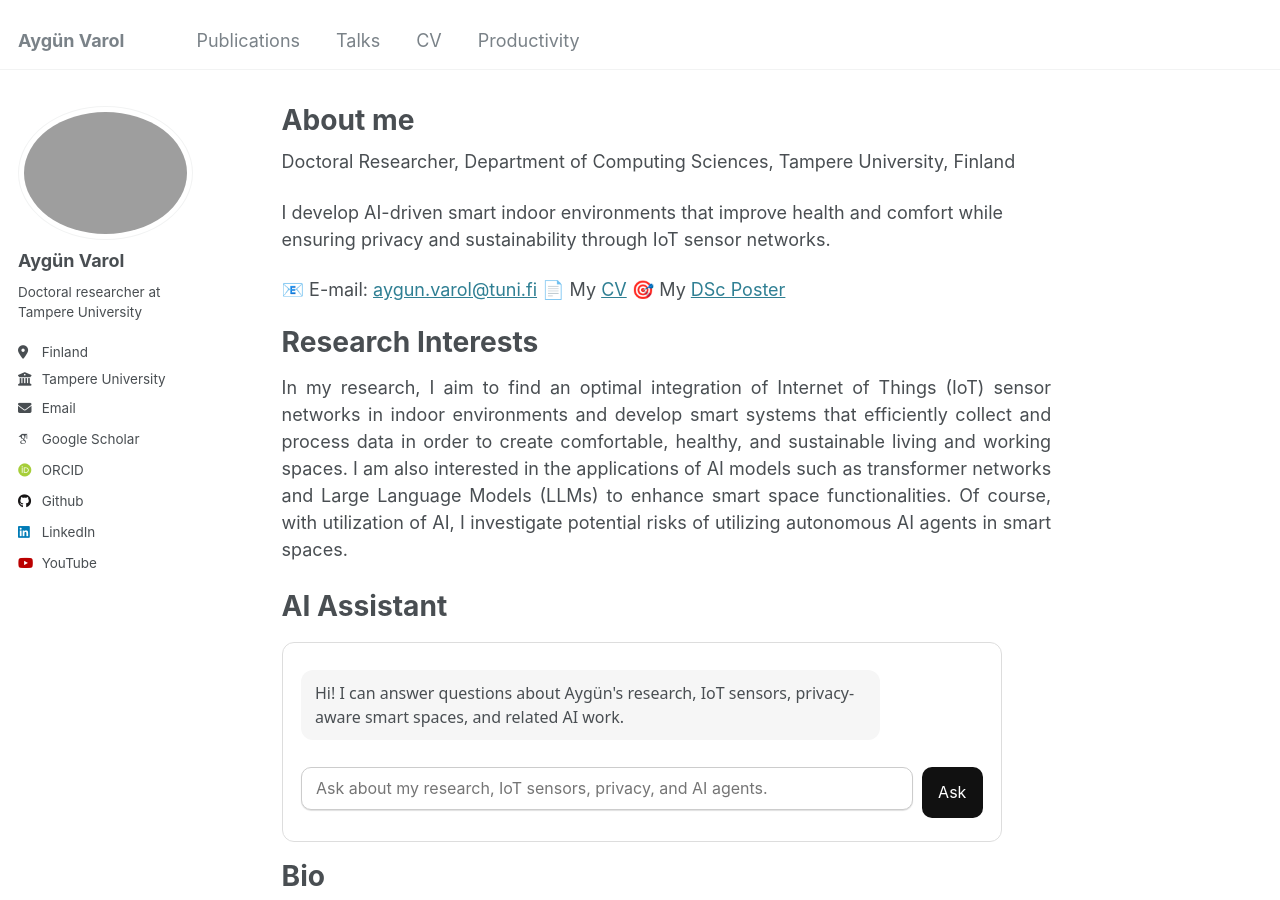
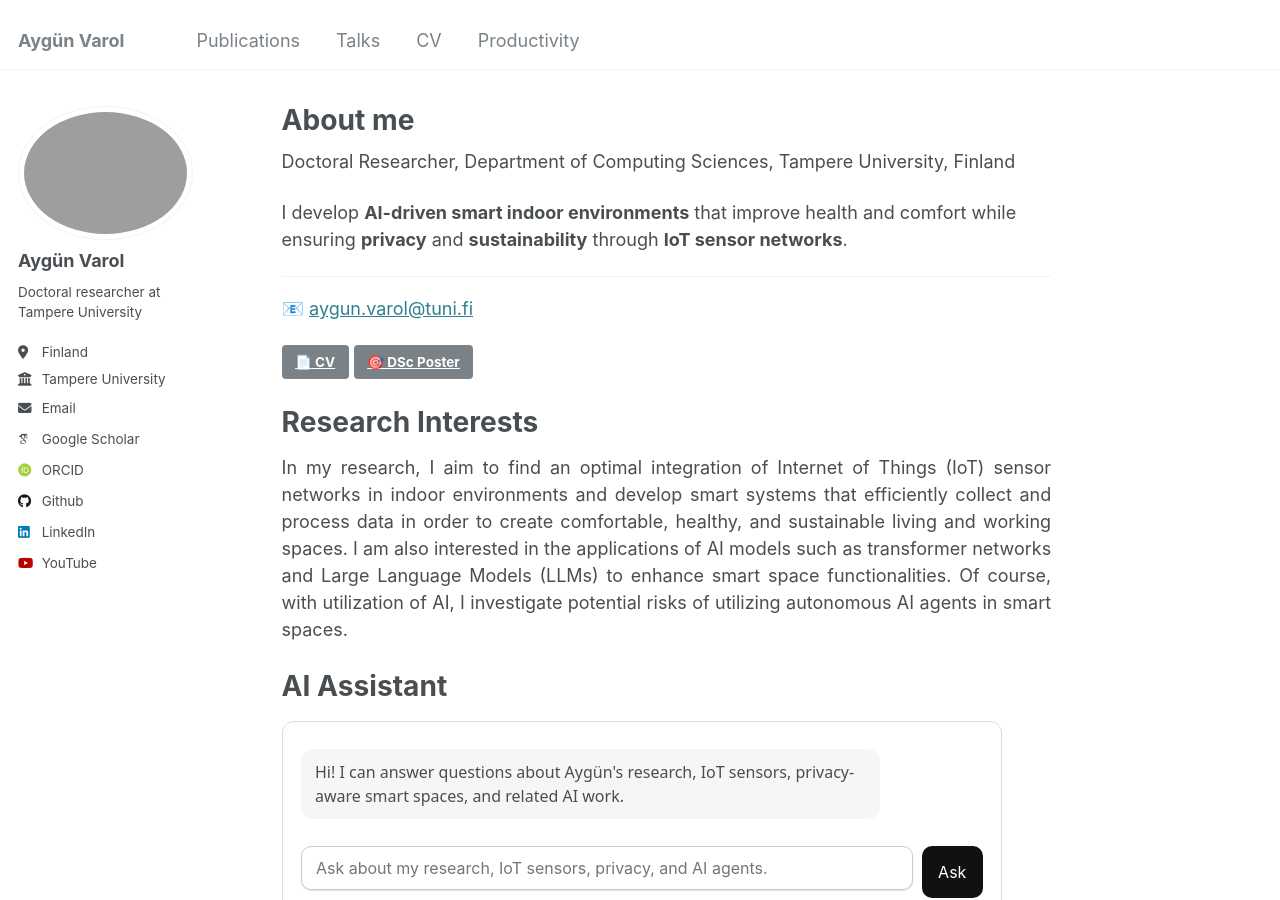
Before and after one commit to AygunVarol/aygunvarol.github.io, a Jekyll site: the page built from _pages/about.md, in a window 1280 px wide and 900 px high. Built offline with Jekyll 4.4.1, drawn with Linux system fonts in a browser that asks for light colours; some web fonts are replaced.

Commit message:
Improve formatting and links in about.md
Enhanced formatting and links in the about page.

```diff
--- a/_pages/about.md
+++ b/_pages/about.md
@@ -9,11 +9,14 @@ redirect_from:
 
 Doctoral Researcher, Department of Computing Sciences, Tampere University, Finland
 
-I develop AI-driven smart indoor environments that improve health and comfort while ensuring privacy and sustainability through IoT sensor networks.
+I develop **AI-driven smart indoor environments** that improve health and comfort while ensuring **privacy** and **sustainability** through **IoT sensor networks**.
 
-📧 E-mail: [aygun.varol@tuni.fi](aygun.varol@tuni.fi)
-📄 My [CV](https://aygunvarol.github.io/files/Aygun_CV.pdf)
-🎯 My [DSc Poster](https://aygunvarol.github.io/files/Aygun_Poster.pdf)
+---
+
+📧 [aygun.varol@tuni.fi](mailto:aygun.varol@tuni.fi)
+
+[📄 CV](https://aygunvarol.github.io/files/Aygun_CV.pdf){: .btn .btn--primary }
+[🎯 DSc Poster](https://aygunvarol.github.io/files/Aygun_Poster.pdf){: .btn .btn--outline }
 
 
 Research Interests
```
